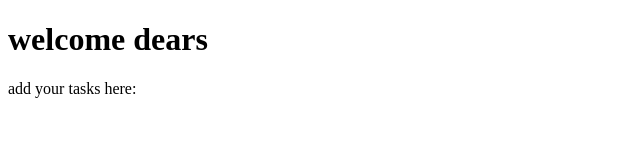
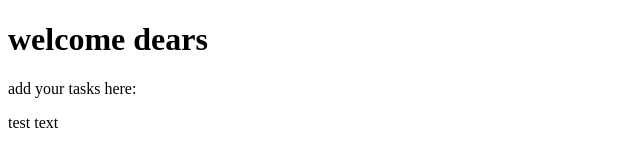
Before and after one commit to amirhossein-mokhtari/classmate, a plain HTML site: page index.html in a window 1280 px wide. Shown: the full height of the page, 0-640 px from the left. Drawn offline with Linux system fonts and the light colour scheme.

Commit message:
test commit

```diff
--- a/index.html
+++ b/index.html
@@ -8,5 +8,8 @@
   <body>
     <h1>welcome dears</h1>
     <p>add your tasks here:</p>
+    <p>
+      test text
+    </p>
   </body>
 </html>
```
